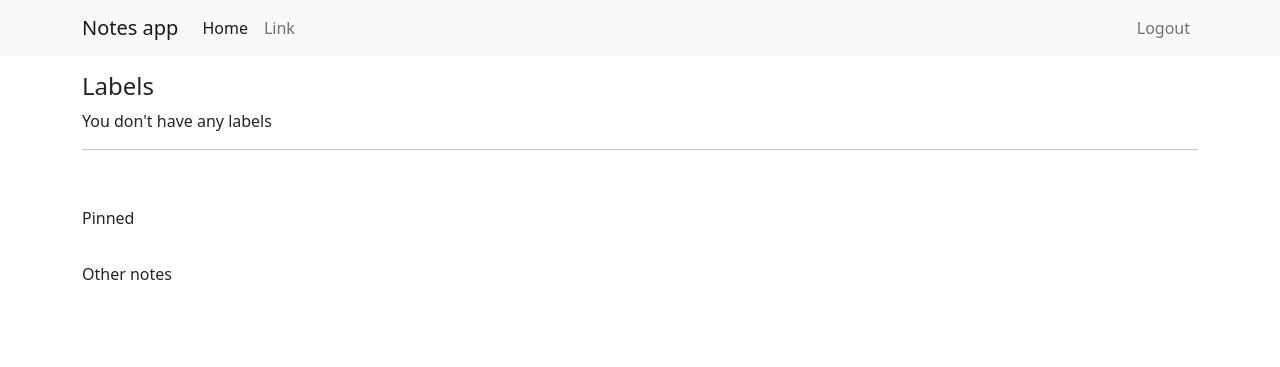
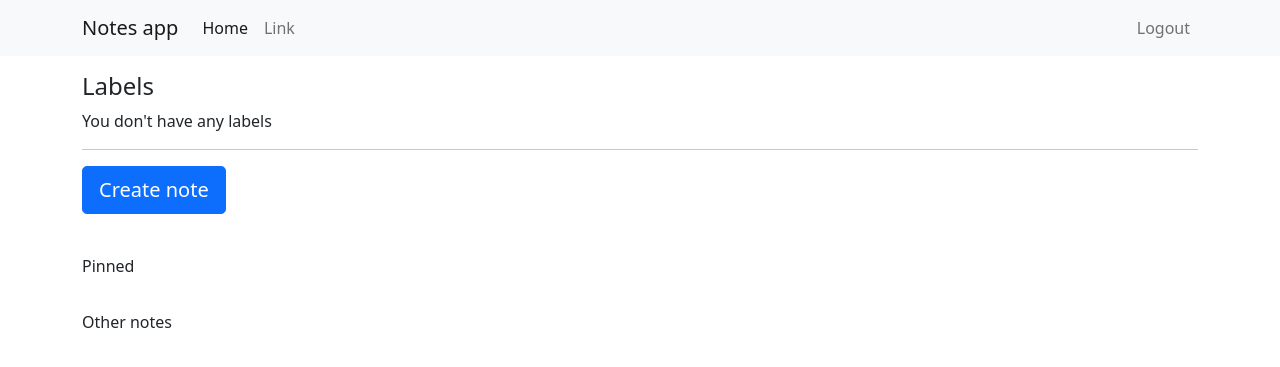
Before and after one commit to TrellixVulnTeam/skript-p2_LNKZ, a Django app: page / in a window 1280 px wide. Shown: the top 367 px of the page. Run offline with Django 3.2, Linux system fonts and the light colour scheme; the visitor is signed in with stand-in values (Sample User, id 1); data that the repository does not hold is empty.

Commit message:
Create note

```diff
--- a/project/notes/forms.py
+++ b/project/notes/forms.py
@@ -1,4 +1,4 @@
-from django.forms import ModelForm, BooleanField
+from django.forms import ModelForm, models
 from .models import Note, Label
 
 
--- a/project/notes/templates/notes/index.html
+++ b/project/notes/templates/notes/index.html
@@ -3,7 +3,11 @@
 {% block content %}
 
 {% include 'notes/label_list.html' with labels=labels %}
-
+<div class="row">
+    <div class="col">
+        <a href="{% url 'notes:create' %}" class="btn btn-lg btn-primary">Create note</a>
+    </div>
+</div>
 <div class="row mt-4">
     <div class="col">
         {% include 'notes/notes.html' with notes=pinned title='Pinned' %}
--- a/project/notes/urls.py
+++ b/project/notes/urls.py
@@ -7,4 +7,6 @@ urlpatterns = [
     path('', views.index, name='index'),
     path('notes/<int:id>', views.notes_edit, name='edit'),
     path('notes/delete/<int:id>', views.notes_delete, name='delete'),
+    path('notes/create', views.notes_create, name='create'),
+
 ]
--- a/project/notes/views.py
+++ b/project/notes/views.py
@@ -46,3 +46,25 @@ def notes_delete(request, id):
         note.delete()
         messages.success(request, 'Note deleted successfully')
     return redirect('notes:index')
+
+
+@login_required
+def notes_create(request):
+    if request.method == 'POST':
+        form = NotesForm(request.POST)
+        if form.is_valid():
+            note = Note()
+            note.title = form.cleaned_data['title']
+            note.pinned = form.cleaned_data['pinned']
+            note.content = form.cleaned_data['content']
+            note.label = form.cleaned_data['label']
+            note.owner = request.user
+            note.save()
+            messages.success(request, 'Note created successfully')
+            return redirect('notes:index')
+        else:
+            return render(request, 'notes/create.html', {'form': form })
+    else:
+        form = NotesForm()
+        form.fields['label'].queryset = Label.objects.filter(owner_id=request.user.id)
+        return render(request, 'notes/create.html', {'form': form})
```
Also changed, not shown: project/notes/templates/notes/create.html (added, +79 -0 lines).
